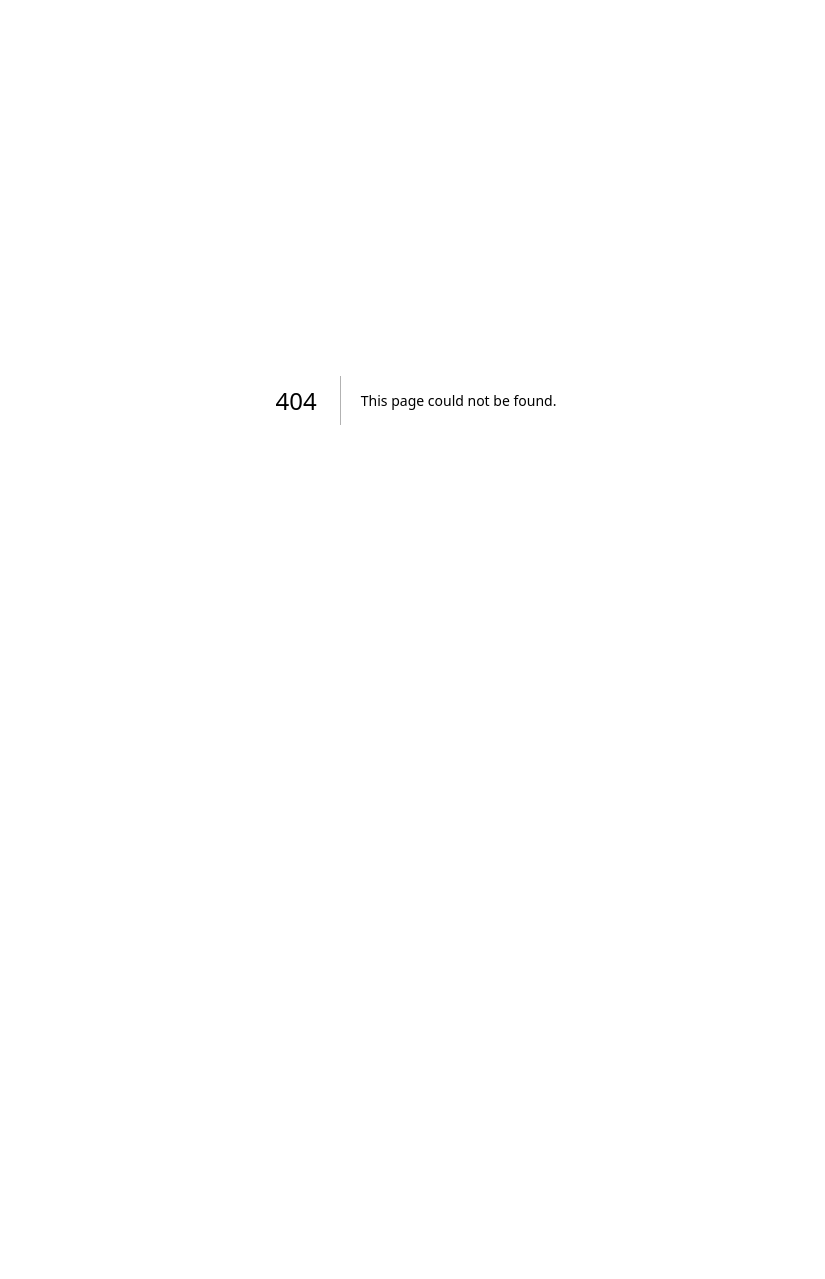
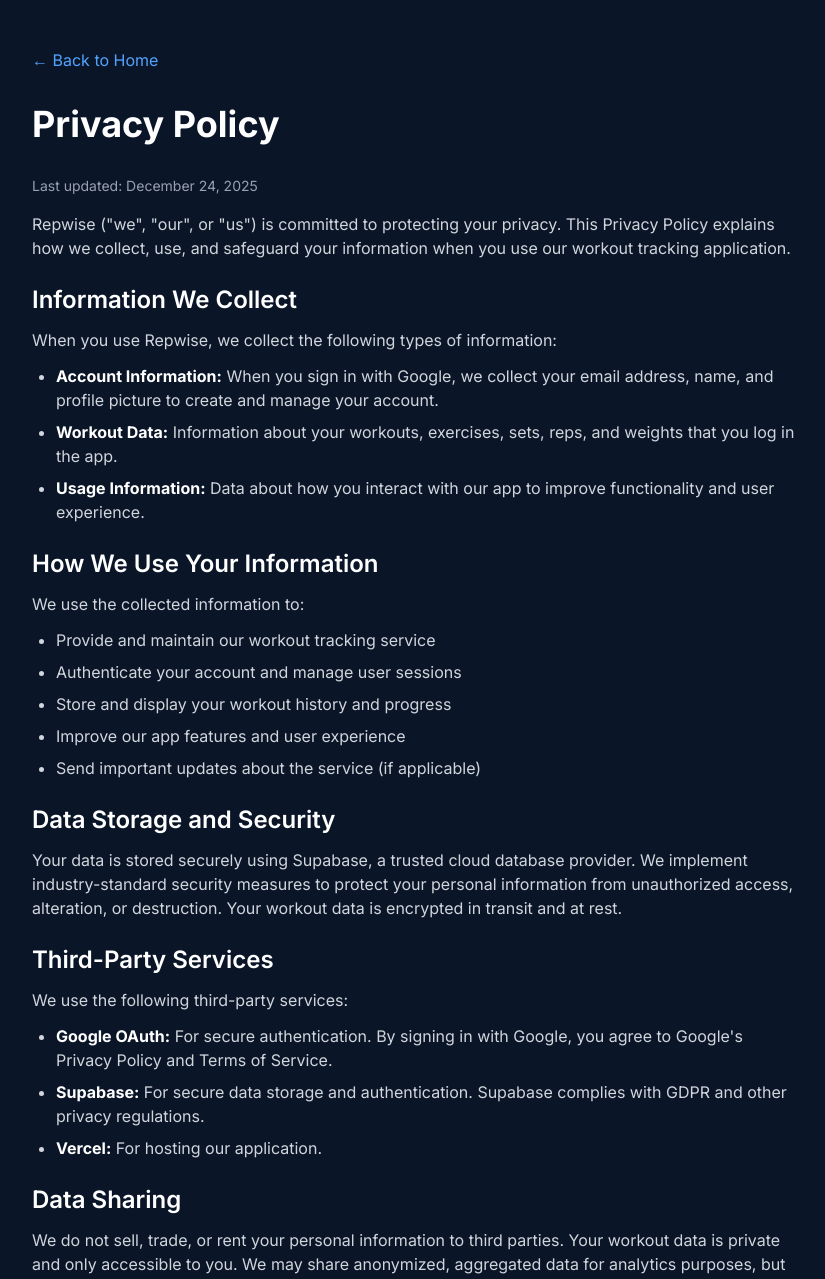
Before and after one commit to chiku0210/repwise, a Next.js app: page /privacy in a window 1280 px wide. Before the commit this address had no page. Shown: the top 1279 px of the page, without its empty margins (224-1049 px from the left). Before the commit the page ends 800 px from the top, so only its background shows below. Built offline with nearby package versions, Linux system fonts and the light colour scheme.

Commit message:
feat: add privacy policy page and homepage footer link for Google OAuth verification

```diff
--- a/src/app/page.tsx
+++ b/src/app/page.tsx
@@ -1,38 +1,88 @@
 'use client';
 
-import { BottomNav } from '@/components/ui/bottom-nav';
-import { Button } from '@/components/ui/button';
-import { AuthGate } from '@/components/AuthGate';
 import { useAuth } from '@/hooks/useAuth';
+import { useRouter } from 'next/navigation';
+import { useEffect } from 'react';
 
 export default function Home() {
-  const { user } = useAuth();
+  const { user, loading, signOut } = useAuth();
+  const router = useRouter();
+
+  useEffect(() => {
+    if (!loading && !user) {
+      router.push('/login');
+    }
+  }, [user, loading, router]);
+
+  if (loading) {
+    return (
+      <div className="flex min-h-screen items-center justify-center bg-[#0a1628]">
+        <div className="text-white">Loading...</div>
+      </div>
+    );
+  }
+
+  if (!user) {
+    return null;
+  }
 
   return (
-    <AuthGate>
-      <main className="min-h-screen pb-20">
-        <div className="mx-auto max-w-md space-y-6 p-6">
-          <div className="space-y-4 text-center">
-            <h1 className="text-3xl font-bold tracking-tight">Repwise</h1>
-            <p className="text-muted-foreground text-sm">
-              Every rep counts! <br />
-              Log your training and build strength with intent.
-            </p>
-            {user && <p className="text-xs text-gray-400">Welcome, {user.email}</p>}
+    <div className="flex min-h-screen flex-col bg-[#0a1628]">
+      {/* Header */}
+      <header className="border-b border-gray-800 bg-[#0f1e33] px-4 py-4">
+        <div className="mx-auto flex max-w-6xl items-center justify-between">
+          <h1 className="text-2xl font-bold text-white">Repwise</h1>
+          <button
+            onClick={signOut}
+            className="rounded-md bg-red-600 px-4 py-2 text-sm font-medium text-white hover:bg-red-700"
+          >
+            Sign Out
+          </button>
+        </div>
+      </header>
+
+      {/* Main Content */}
+      <main className="flex-1 px-4 py-8">
+        <div className="mx-auto max-w-6xl">
+          <div className="mb-8">
+            <h2 className="mb-2 text-3xl font-bold text-white">Welcome, {user.email}!</h2>
+            <p className="text-gray-400">Your workout tracking journey starts here.</p>
           </div>
 
-          <div className="space-y-4">
-            <Button size="lg" className="h-14 w-full text-lg">
-              Start Workout
-            </Button>
-            <Button variant="outline" size="lg" className="h-14 w-full text-lg">
-              Quick Log
-            </Button>
+          <div className="grid gap-4 md:grid-cols-3">
+            <div className="rounded-lg bg-[#0f1e33] p-6">
+              <h3 className="mb-2 text-xl font-semibold text-white">Today</h3>
+              <p className="text-gray-400">Log your workout</p>
+            </div>
+            <div className="rounded-lg bg-[#0f1e33] p-6">
+              <h3 className="mb-2 text-xl font-semibold text-white">History</h3>
+              <p className="text-gray-400">View past workouts</p>
+            </div>
+            <div className="rounded-lg bg-[#0f1e33] p-6">
+              <h3 className="mb-2 text-xl font-semibold text-white">Learn</h3>
+              <p className="text-gray-400">Exercise guides</p>
+            </div>
           </div>
         </div>
+      </main>
 
-        <BottomNav />
-      </main>
-    </AuthGate>
+      {/* Footer */}
+      <footer className="border-t border-gray-800 bg-[#0f1e33] px-4 py-6">
+        <div className="mx-auto max-w-6xl text-center">
+          <p className="text-sm text-gray-400">
+            © 2025 Repwise. Every rep counts.
+          </p>
+          <div className="mt-2 flex justify-center gap-4 text-xs text-gray-500">
+            <a href="/privacy" className="hover:text-blue-400">
+              Privacy Policy
+            </a>
+            <span>•</span>
+            <a href="mailto:chiku0210@gmail.com" className="hover:text-blue-400">
+              Contact
+            </a>
+          </div>
+        </div>
+      </footer>
+    </div>
   );
 }
--- /dev/null
+++ b/src/app/privacy/page.tsx
@@ -0,0 +1,173 @@
+import type { Metadata } from 'next';
+
+export const metadata: Metadata = {
+  title: 'Privacy Policy - Repwise',
+  description: 'Privacy policy for Repwise',
+};
+
+export default function PrivacyPage() {
+  return (
+    <div className="min-h-screen bg-[#0a1628] px-4 py-12">
+      <div className="mx-auto max-w-3xl">
+        <div className="mb-8">
+          <a
+            href="/"
+            className="inline-flex items-center text-blue-400 hover:text-blue-300"
+          >
+            ← Back to Home
+          </a>
+        </div>
+
+        <h1 className="mb-8 text-4xl font-bold text-white">Privacy Policy</h1>
+
+        <div className="space-y-6 text-gray-300">
+          <section>
+            <p className="mb-4 text-sm text-gray-400">
+              Last updated: December 24, 2025
+            </p>
+            <p>
+              Repwise ("we", "our", or "us") is committed to protecting your privacy. This
+              Privacy Policy explains how we collect, use, and safeguard your information when
+              you use our workout tracking application.
+            </p>
+          </section>
+
+          <section>
+            <h2 className="mb-3 text-2xl font-semibold text-white">Information We Collect</h2>
+            <p className="mb-3">
+              When you use Repwise, we collect the following types of information:
+            </p>
+            <ul className="ml-6 list-disc space-y-2">
+              <li>
+                <strong className="text-white">Account Information:</strong> When you sign in
+                with Google, we collect your email address, name, and profile picture to create
+                and manage your account.
+              </li>
+              <li>
+                <strong className="text-white">Workout Data:</strong> Information about your
+                workouts, exercises, sets, reps, and weights that you log in the app.
+              </li>
+              <li>
+                <strong className="text-white">Usage Information:</strong> Data about how you
+                interact with our app to improve functionality and user experience.
+              </li>
+            </ul>
+          </section>
+
+          <section>
+            <h2 className="mb-3 text-2xl font-semibold text-white">How We Use Your Information</h2>
+            <p className="mb-3">We use the collected information to:</p>
+            <ul className="ml-6 list-disc space-y-2">
+              <li>Provide and maintain our workout tracking service</li>
+              <li>Authenticate your account and manage user sessions</li>
+              <li>Store and display your workout history and progress</li>
+              <li>Improve our app features and user experience</li>
+              <li>Send important updates about the service (if applicable)</li>
+            </ul>
+          </section>
+
+          <section>
+            <h2 className="mb-3 text-2xl font-semibold text-white">Data Storage and Security</h2>
+            <p>
+              Your data is stored securely using Supabase, a trusted cloud database provider.
+              We implement industry-standard security measures to protect your personal
+              information from unauthorized access, alteration, or destruction. Your workout
+              data is encrypted in transit and at rest.
+            </p>
+          </section>
+
+          <section>
+            <h2 className="mb-3 text-2xl font-semibold text-white">Third-Party Services</h2>
+            <p className="mb-3">We use the following third-party services:</p>
+            <ul className="ml-6 list-disc space-y-2">
+              <li>
+                <strong className="text-white">Google OAuth:</strong> For secure authentication.
+                By signing in with Google, you agree to Google's Privacy Policy and Terms of
+                Service.
+              </li>
+              <li>
+                <strong className="text-white">Supabase:</strong> For secure data storage and
+                authentication. Supabase complies with GDPR and other privacy regulations.
+              </li>
+              <li>
+                <strong className="text-white">Vercel:</strong> For hosting our application.
+              </li>
+            </ul>
+          </section>
+
+          <section>
+            <h2 className="mb-3 text-2xl font-semibold text-white">Data Sharing</h2>
+            <p>
+              We do not sell, trade, or rent your personal information to third parties. Your
+              workout data is private and only accessible to you. We may share anonymized,
+              aggregated data for analytics purposes, but this data cannot be used to identify
+              individual users.
+            </p>
+          </section>
+
+          <section>
+            <h2 className="mb-3 text-2xl font-semibold text-white">Your Rights</h2>
+            <p className="mb-3">You have the right to:</p>
+            <ul className="ml-6 list-disc space-y-2">
+              <li>Access your personal data stored in our system</li>
+              <li>Request correction of inaccurate data</li>
+              <li>Request deletion of your account and all associated data</li>
+              <li>Export your workout data</li>
+              <li>Opt out of non-essential communications</li>
+            </ul>
+            <p className="mt-3">
+              To exercise any of these rights, please contact us at the email address below.
+            </p>
+          </section>
+
+          <section>
+            <h2 className="mb-3 text-2xl font-semibold text-white">Data Retention</h2>
+            <p>
+              We retain your personal information and workout data for as long as your account
+              is active. If you delete your account, we will permanently delete all your
+              personal data within 30 days, except where we are required to retain it by law.
+            </p>
+          </section>
+
+          <section>
+            <h2 className="mb-3 text-2xl font-semibold text-white">Children's Privacy</h2>
+            <p>
+              Repwise is not intended for users under the age of 13. We do not knowingly
+              collect personal information from children under 13. If you believe we have
+              collected such information, please contact us immediately.
+            </p>
+          </section>
+
+          <section>
+            <h2 className="mb-3 text-2xl font-semibold text-white">Changes to This Policy</h2>
+            <p>
+              We may update this Privacy Policy from time to time. We will notify you of any
+              significant changes by posting the new Privacy Policy on this page and updating
+              the "Last updated" date above.
+            </p>
+          </section>
+
+          <section>
+            <h2 className="mb-3 text-2xl font-semibold text-white">Contact Us</h2>
+            <p>
+              If you have any questions about this Privacy Policy or how we handle your data,
+              please contact us at:
+            </p>
+            <p className="mt-3">
+              <strong className="text-white">Email:</strong>{' '}
+              <a href="mailto:chiku0210@gmail.com" className="text-blue-400 hover:text-blue-300">
+                chiku0210@gmail.com
+              </a>
+            </p>
+            <p className="mt-2">
+              <strong className="text-white">Website:</strong>{' '}
+              <a href="https://repwise.in" className="text-blue-400 hover:text-blue-300">
+                https://repwise.in
+              </a>
+            </p>
+          </section>
+        </div>
+      </div>
+    </div>
+  );
+}
```
